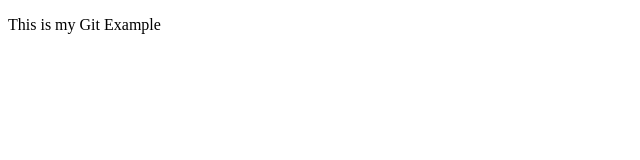
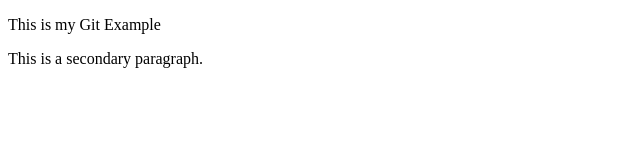
Before and after one commit to rjkerrison/example-new-git-in-vs-code, a plain HTML site: page index.html in a window 1280 px wide. Shown: the whole page, without its empty margins (0-640 px from the left). Drawn offline with Linux system fonts and the light colour scheme.

Commit message:
secondary paragraph

```diff
--- a/index.html
+++ b/index.html
@@ -7,5 +7,6 @@
   </head>
   <body>
     <p>This is my Git Example</p>
+    <p>This is a secondary paragraph.</p>
   </body>
 </html>
```
